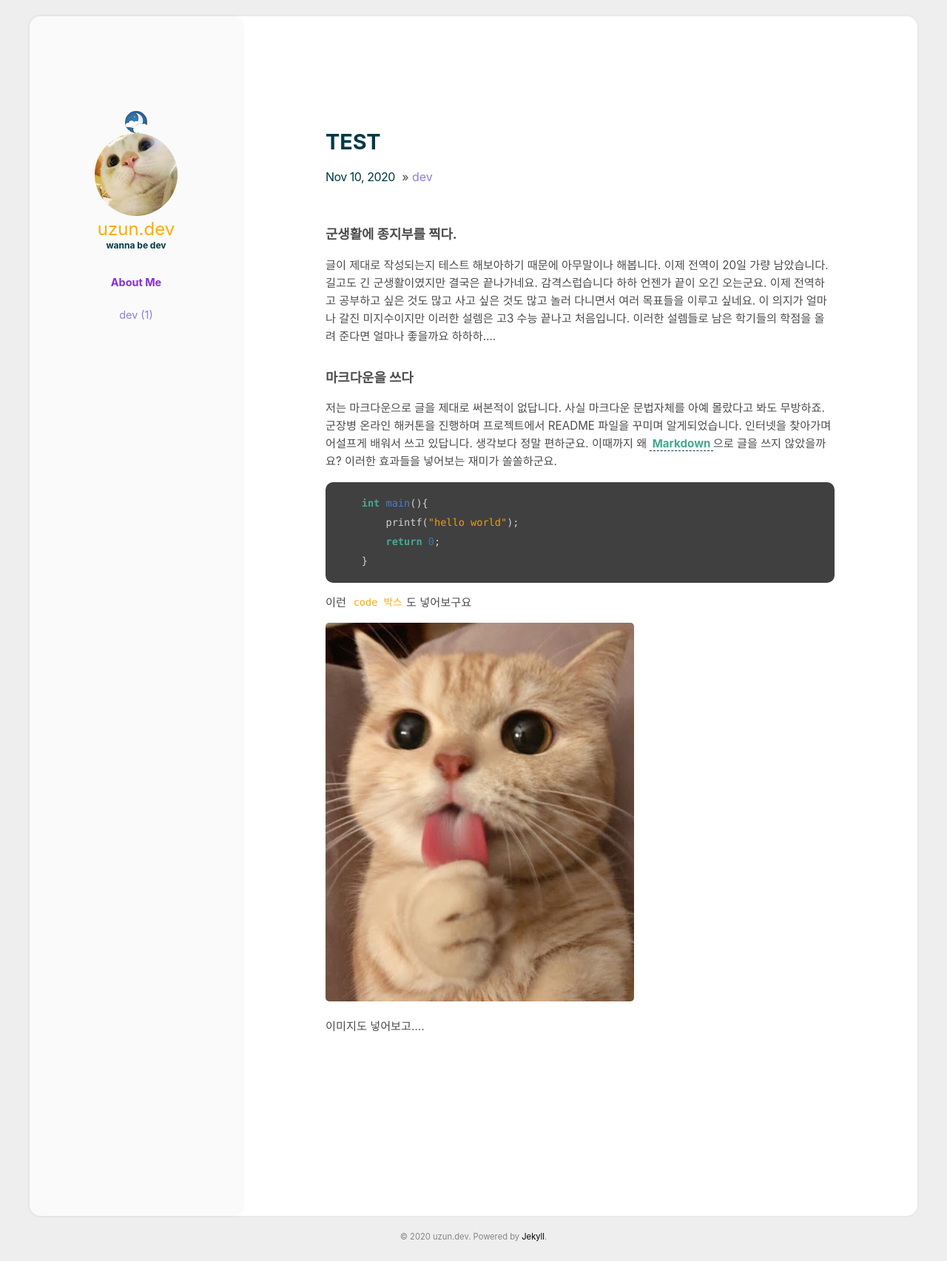
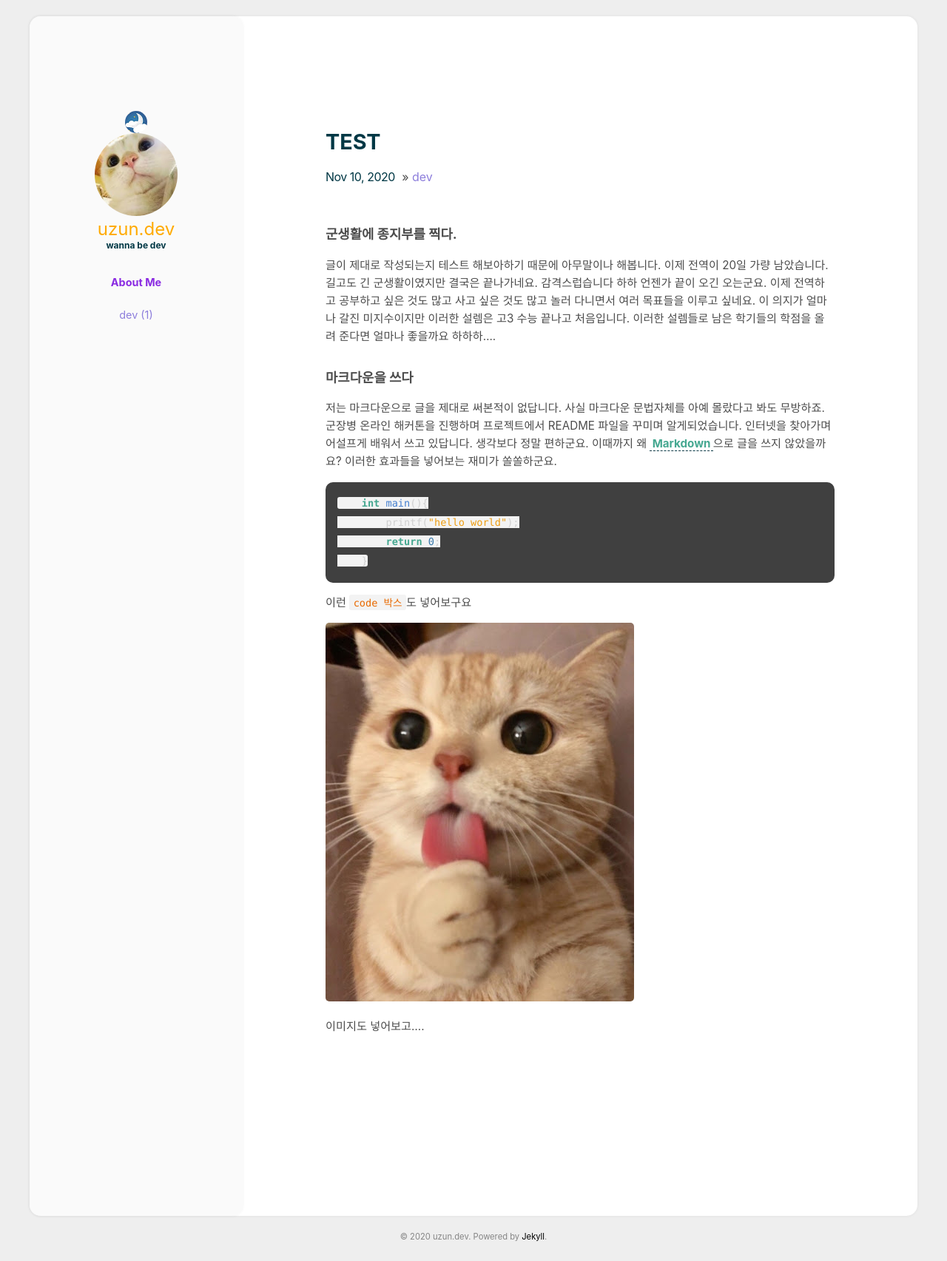
Before and after one commit to Kick-snare/Kick-snare.github.io, a Jekyll site: the page built from _posts/2020-11-10-test.md, in a window 1280 px wide. Shown: the whole page at 74% size. Built offline with Jekyll 4.4.1, drawn with Linux system fonts in a browser that asks for light colours; comment, search, counter and statistics services are not loaded.

Commit message:
inline code css design 수정

```diff
--- a/assets/css/main.scss
+++ b/assets/css/main.scss
@@ -28,7 +28,7 @@
     --post_h3: #4c4c4c;
     --post_link: #46a891;
     --post_link_hover: #87CDBD;
-    --inlinecode_text: #FFAA00;
+    --inlinecode_text: #e96900;
     --blockquote: #333;
     --footer_font: #858585;
     --footer_font_a: #000;
@@ -630,10 +630,11 @@ img {
 
     code {
         color: var(--inlinecode_text);
-        padding: .1em .4em;
-        border-radius: 5px;
+        padding: .2em .4em;
+        border-radius: 3px;
         font-family: Consolas, Menlo, Monaco, Lucida Console, Liberation Mono, DejaVu Sans Mono, Bitstream Vera Sans Mono, Courier New, monospace, serif;
         font-size: .85rem;
+        background-color: #f3f3f3
     }
 
     pre code {
```
